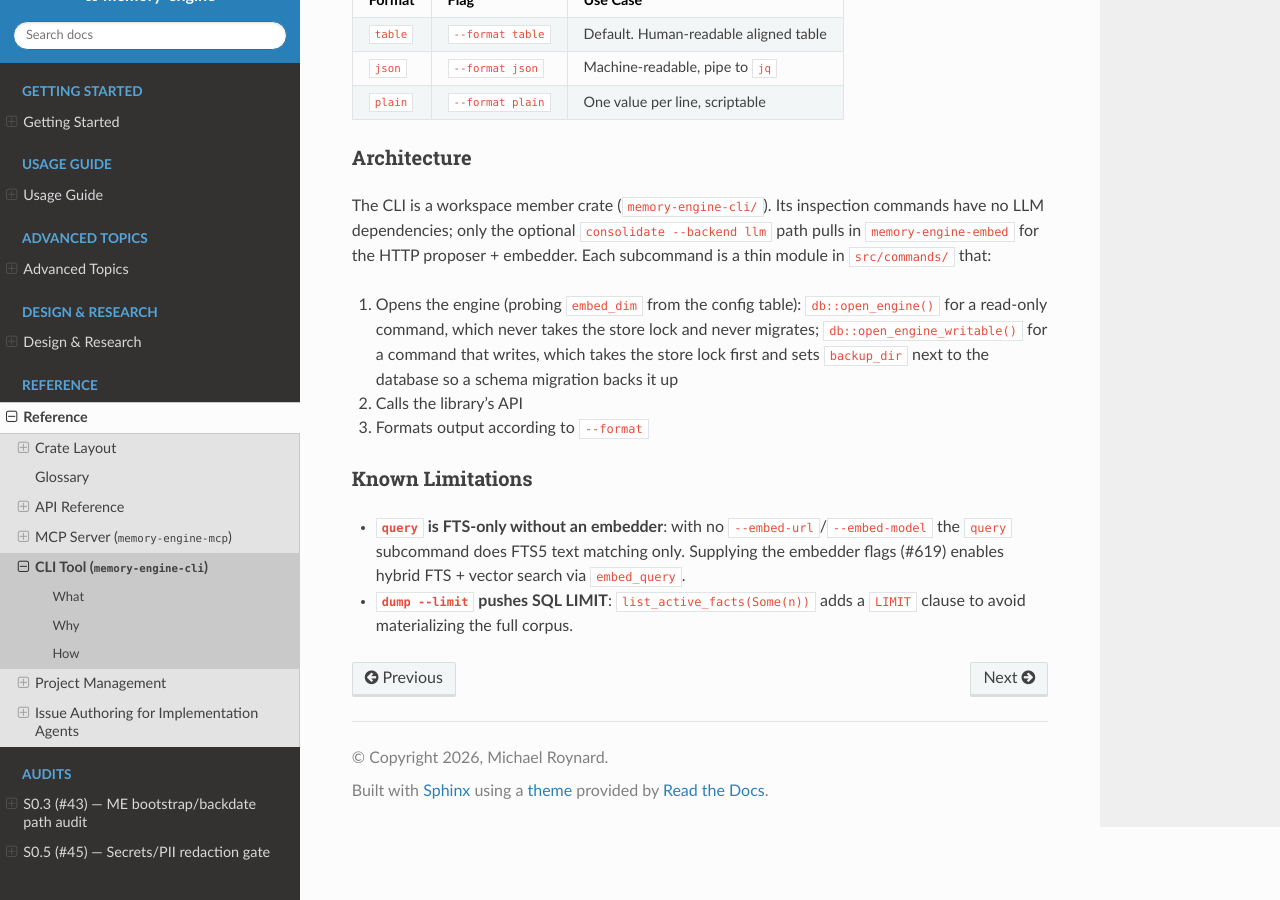
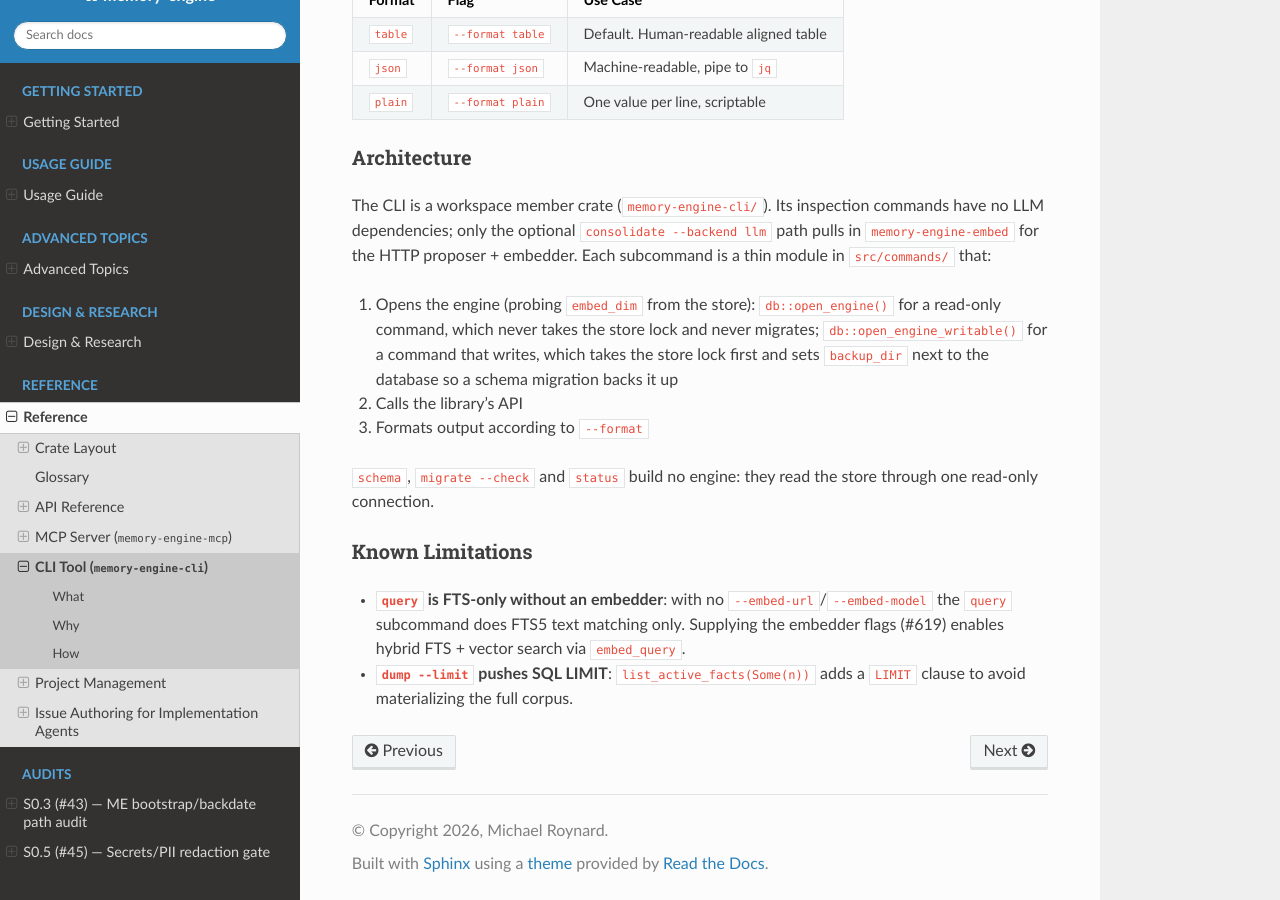
Before and after one commit to dutiona/memory-engine, a Sphinx documentation site: the page built from docs/reference/cli-inspector.md, in a window 1280 px wide and 900 px high, scrolled down 8457 px. Built offline with Sphinx 7.4.7 and the Read the Docs theme 3.1.0, drawn with Linux system fonts in a browser that asks for light colours.

Commit message:
docs(cli): name the commands that build no engine
The CLI reference's architecture list said every subcommand opens the
engine, probing embed_dim from the config table. The probe reads the
embedding_spaces registry first, and schema, migrate --check and status
build no engine at all: they read the store through one read-only
connection. #1023 already removed the stale #103 and #80 notes this
boy-scout fix first targeted.

```diff
--- a/docs/reference/cli-inspector.md
+++ b/docs/reference/cli-inspector.md
@@ -343,12 +343,14 @@ subprocess seam the efficiency×quality benchmark drives — see
 
 The CLI is a workspace member crate (`memory-engine-cli/`). Its inspection commands have no LLM dependencies; only the optional `consolidate --backend llm` path pulls in `memory-engine-embed` for the HTTP proposer + embedder. Each subcommand is a thin module in `src/commands/` that:
 
-1. Opens the engine (probing `embed_dim` from the config table): `db::open_engine()` for a read-only command, which
+1. Opens the engine (probing `embed_dim` from the store): `db::open_engine()` for a read-only command, which
    never takes the store lock and never migrates; `db::open_engine_writable()` for a command that writes, which takes
    the store lock first and sets `backup_dir` next to the database so a schema migration backs it up
 2. Calls the library's API
 3. Formats output according to `--format`
 
+`schema`, `migrate --check` and `status` build no engine: they read the store through one read-only connection.
+
 ### Known Limitations
 
 - **`query` is FTS-only without an embedder**: with no `--embed-url`/`--embed-model` the `query` subcommand does FTS5 text matching only. Supplying the embedder flags (#619) enables hybrid FTS + vector search via `embed_query`.
```
